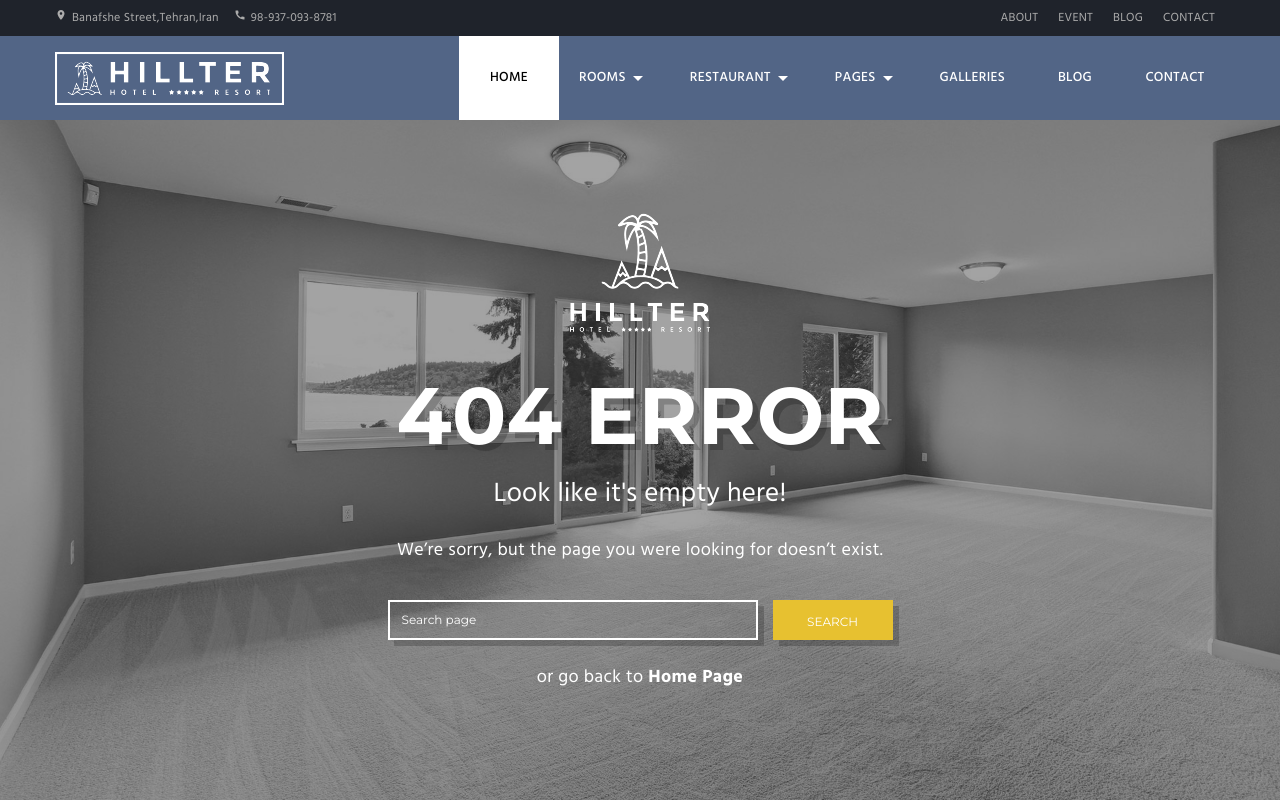
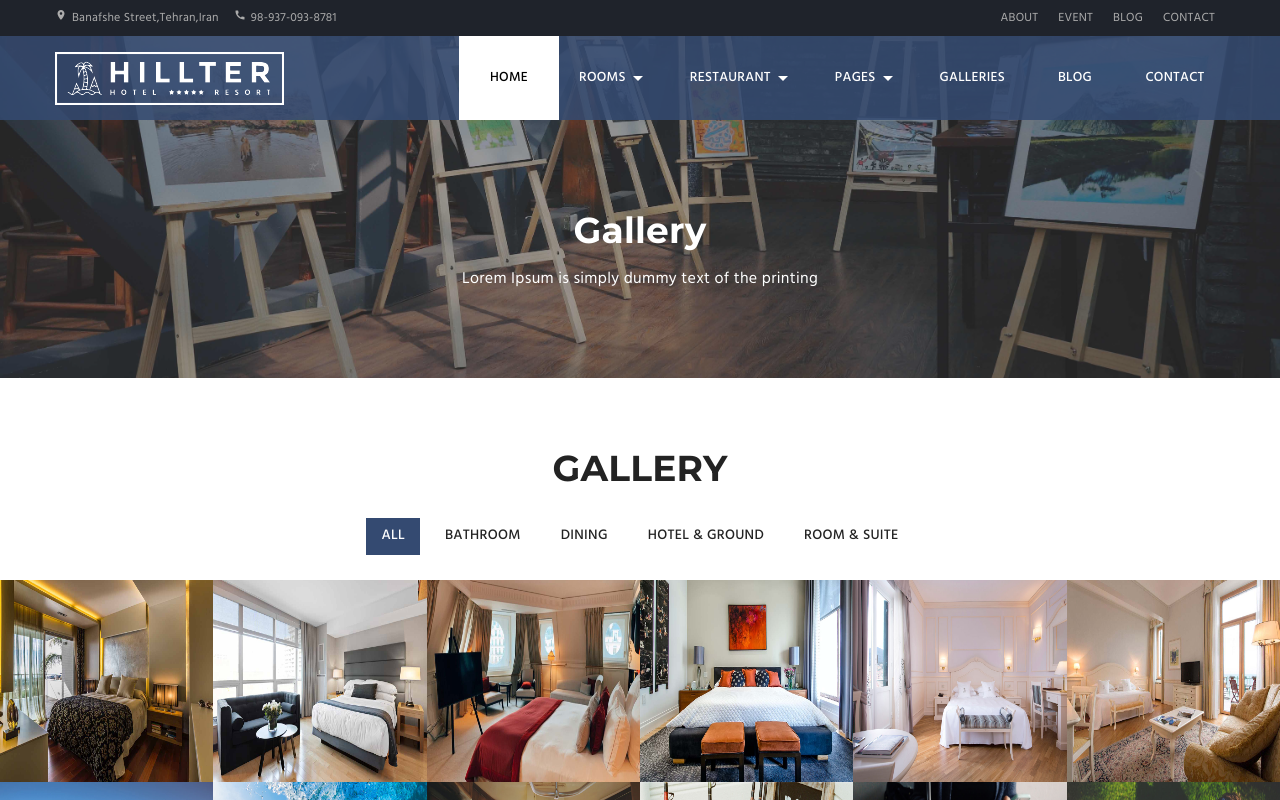
Before and after one commit to SalimiDev/Hotel-ReactJsApp, a React (Create React App) app: page /hillter/gallery in a window 1280 px wide. Shown: the top 800 px of the page. Built offline with nearby package versions, Linux system fonts and the light colour scheme.

Commit message:
feat:Create gallery page

```diff
--- a/src/App.js
+++ b/src/App.js
@@ -7,6 +7,7 @@ import { Routes, Route, Navigate } from 'react-router-dom';
 import NotFound from './pages/NotFound';
 import About from './pages/About';
 import Activities from './pages/Activities/Activities';
+import GalleryPage from './pages/GalleryPage';
 
 function App() {
 
@@ -22,6 +23,7 @@ function App() {
                 <Route path='*' element={<NotFound />} />
                 <Route path='/hillter/about' element={<About/>} />
                 <Route path='/hillter/activities' element={<Activities/>} />
+                <Route path='/hillter/gallery' element={<GalleryPage/>} />
             </Routes>
             <Footer />
         </>
--- /dev/null
+++ b/src/pages/GalleryPage.js
@@ -0,0 +1,75 @@
+import React from 'react';
+import styled from 'styled-components';
+import galleryBanner from '../assets/images/galleryPage-banner.jpg';
+//Component
+import Gallery from '../components/Gallery';
+
+const GalleryPage = () => {
+    return (
+        <MainContainer className='galleryPage'>
+            <header>
+                <div className='topBanner'>
+                    <div className='title'>
+                        <h2>Gallery</h2>
+                        <p>Lorem Ipsum is simply dummy text of the printing</p>
+                    </div>
+                </div>
+            </header>
+
+            <div className='galleryContainer'>
+                <Gallery />
+            </div>
+        </MainContainer>
+    );
+};
+
+export default GalleryPage;
+
+//Styles
+
+const MainContainer = styled.div`
+    width: 100%;
+    & .topBanner {
+        position: relative;
+        width: 100%;
+        height: 342px;
+        display: flex;
+        flex-direction: column;
+        justify-content: center;
+        align-items: center;
+        background-image: url(${galleryBanner});
+        background-position: center center;
+        background-attachment: fixed;
+        background-repeat: no-repeat;
+        background-size: cover;
+        object-fit: contain;
+        top: -84px;
+        margin-bottom: -45px;
+        padding-top: 100px;
+        overflow: hidden;
+        overflow-anchor: none;
+        z-index: 1;
+
+        &::after {
+            position: absolute;
+            content: '';
+            inset: 0;
+            background-color: rgba(68, 68, 68, 0.5);
+            z-index: 2;
+        }
+
+        & .title {
+            position: absolute;
+            text-align: center;
+            z-index: 3;
+            & h2 {
+                color: #fff;
+                font: 700 2.25rem 'Montserrat';
+            }
+            & p {
+                color: #fff;
+                font: 16px 'Hind';
+            }
+        }
+    }
+`;
```
Also changed, not shown: src/assets/images/galleryPage-banner.jpg (added).
